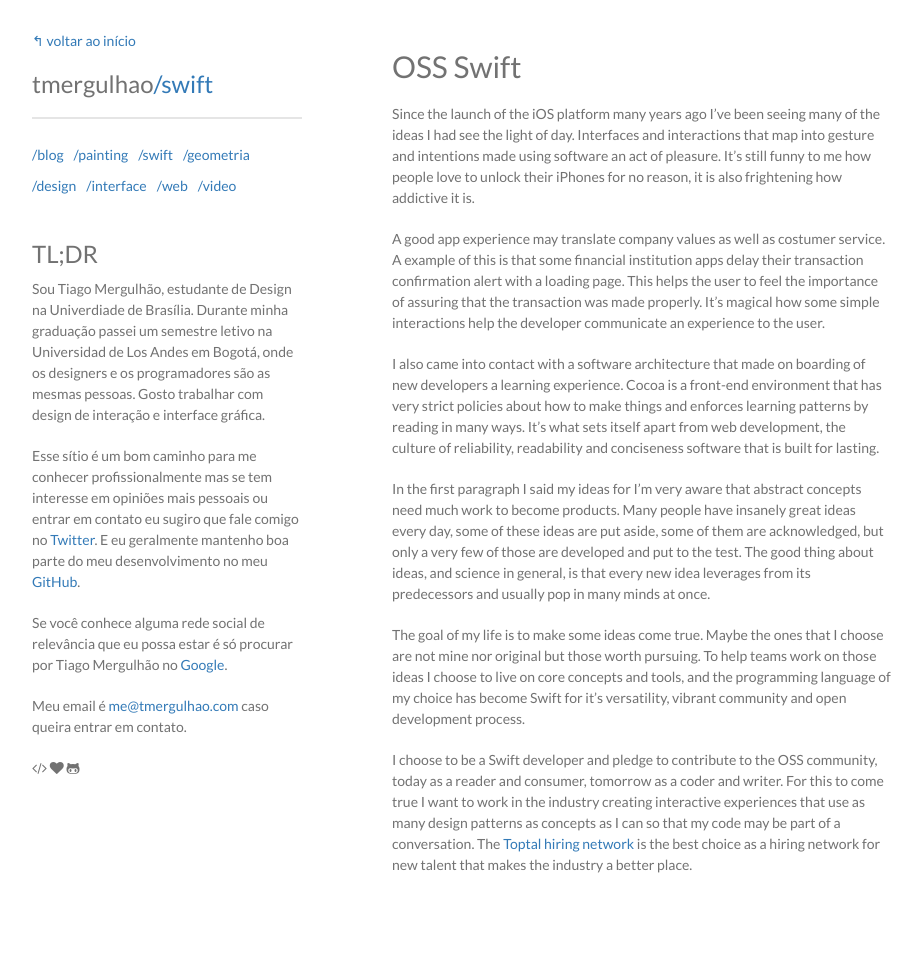
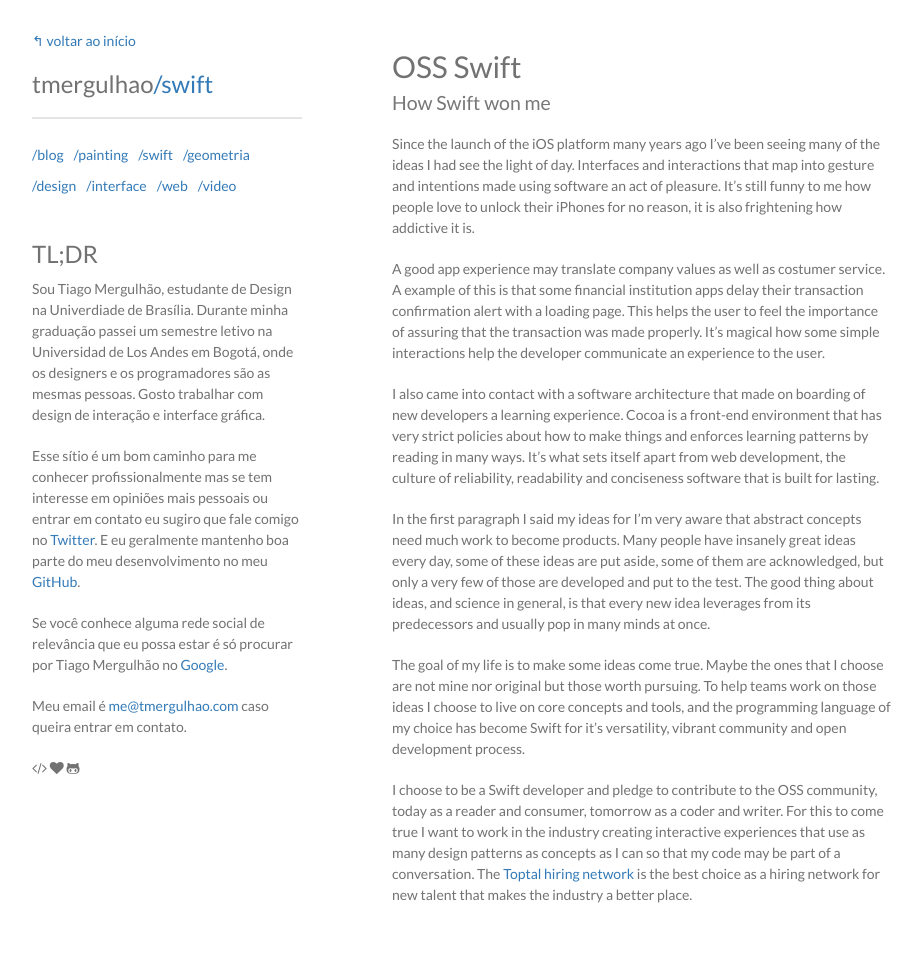
Before and after one commit to tmergulhao/tmergulhao.github.io, a Jekyll site: the page built from _posts/2017-02-10-OSS-Swift.md, in a window 1280 px wide. Shown: the whole page, without its empty margins (178-1100 px from the left). Built offline with Jekyll 4.4.1, drawn with Linux system fonts in a browser that asks for light colours; nearby versions of some CDN libraries; before the commit the page ends 945 px from its top, so only the background shows below that.

Commit message:
Subtitles that work

```diff
--- a/_layouts/blog.html
+++ b/_layouts/blog.html
@@ -13,7 +13,7 @@ layout: compress
 
 <article class="{{ page.categories }}">
 
-  <h2>{{ page.title }}<small style="display:block">{{ page.subtitle }}</small></h2>
+  <h2>{{ page.title }}<small style="display:block; margin-top: 10px;">{{ page.sub }}</small></h2>
 
   {{ content }}
 
```
